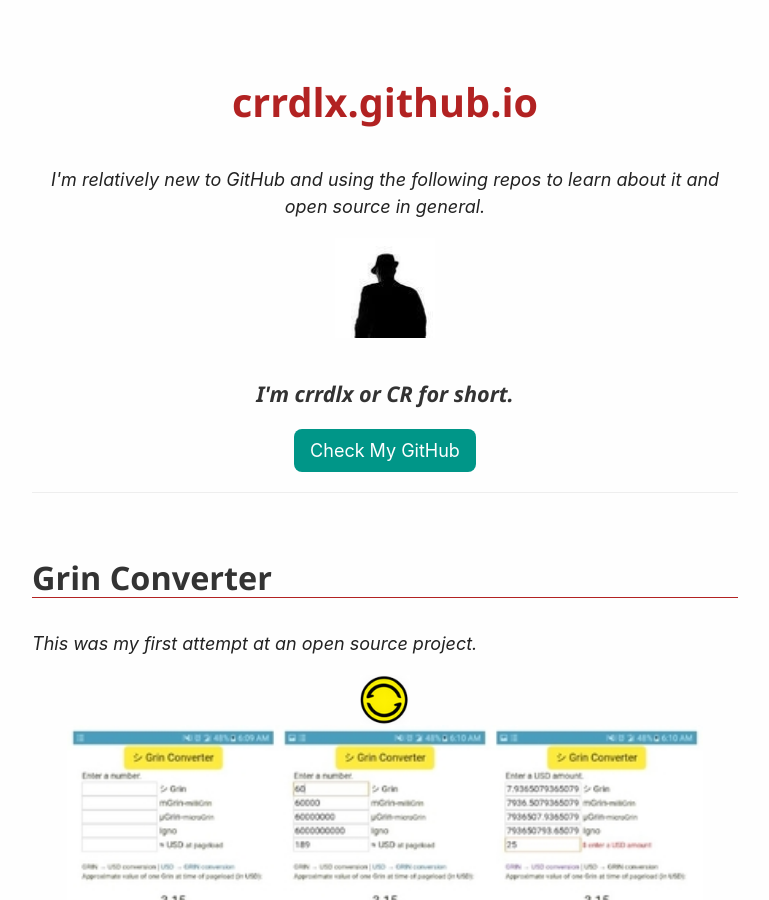
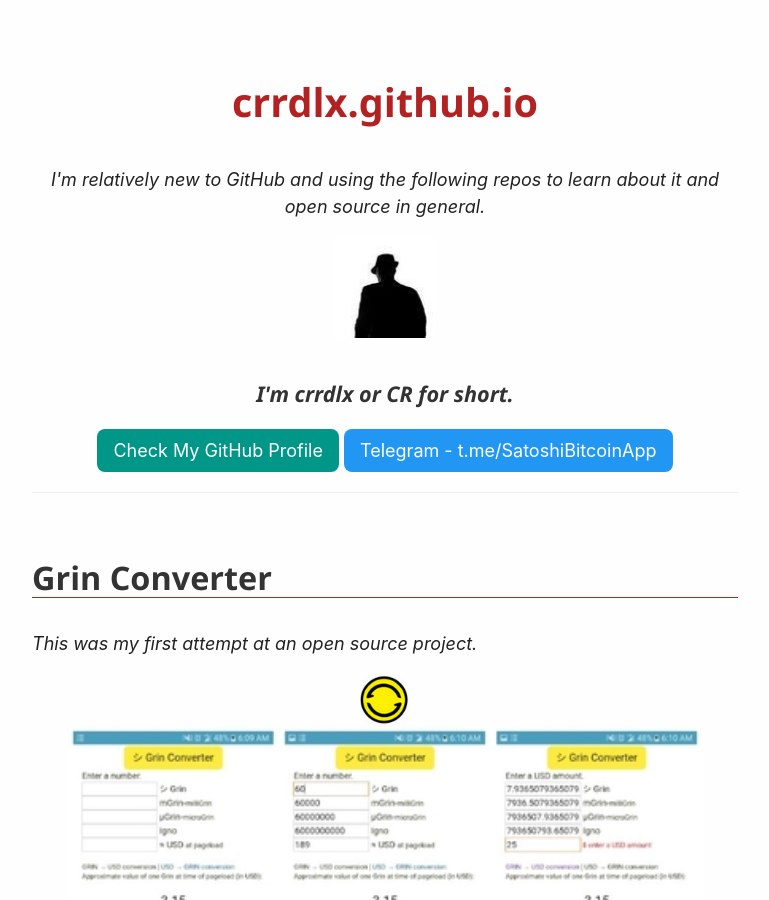
Before and after one commit to crrdlx/crrdlx.github.io, a Jekyll site: the page index.html, which Jekyll copies as it is, in a window 1280 px wide and 900 px high. Shown: the whole window, without its empty margins (255-1024 px from the left). Built offline with Jekyll 4.4.1, drawn with Linux system fonts in a browser that asks for light colours; comment, search, counter and statistics services are not loaded.

Commit message:
Update index.html

```diff
--- a/index.html
+++ b/index.html
@@ -77,7 +77,7 @@ h6 {
 <img src="images/crrdlx.jpg" class="centered" width=100px>
 <h5 id="welcome" style="text-align:center">I'm crrdlx or CR for short.</h5>
 <div class="w3-container" style="text-align:center">
-    <a href="https://github.com/crrdlx" class="w3-button w3-round-large w3-teal">Check My GitHub</a>
+    <a href="https://github.com/crrdlx" class="w3-button w3-round-large w3-teal">Check My GitHub Profile</a>     <a href="https://t.me/SatoshiBitcoinApp" class="w3-button w3-round-large w3-blue">Telegram - t.me/SatoshiBitcoinApp</a>
 </div>
 
 <hr>
```
